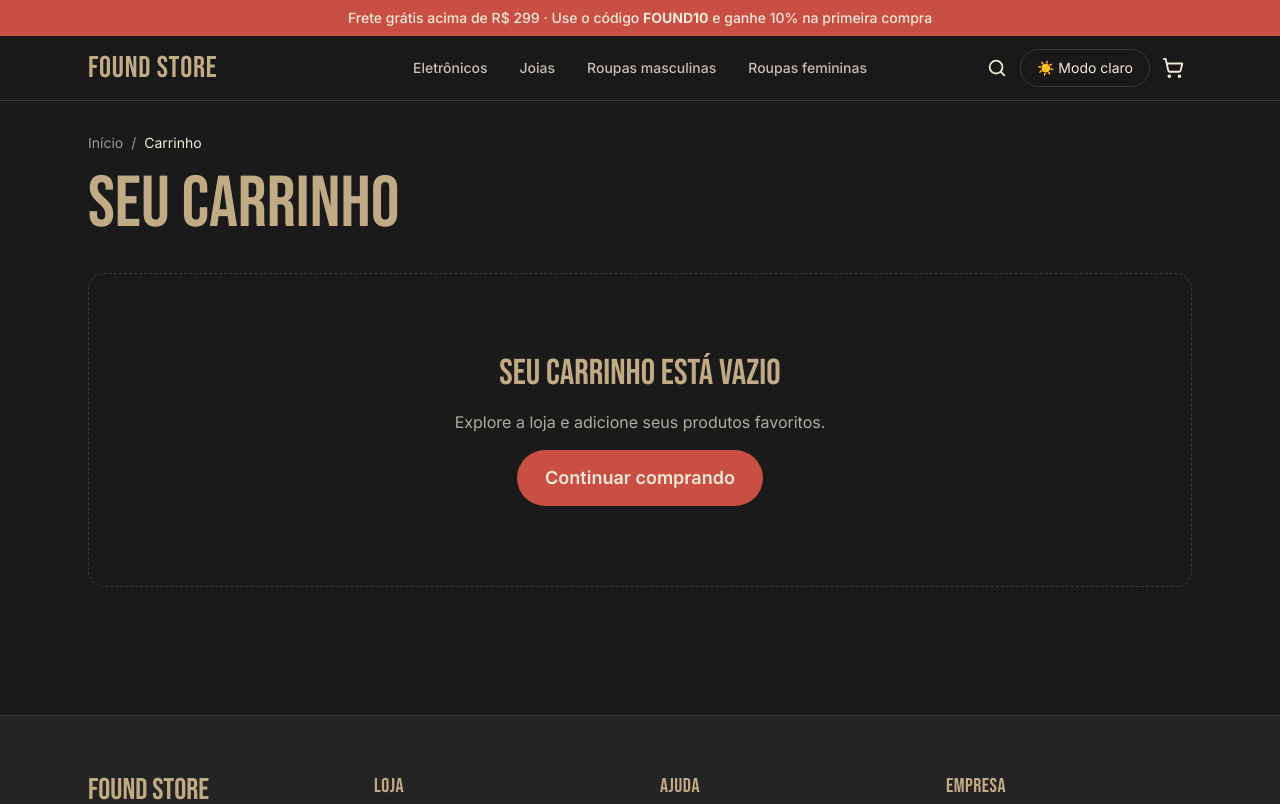
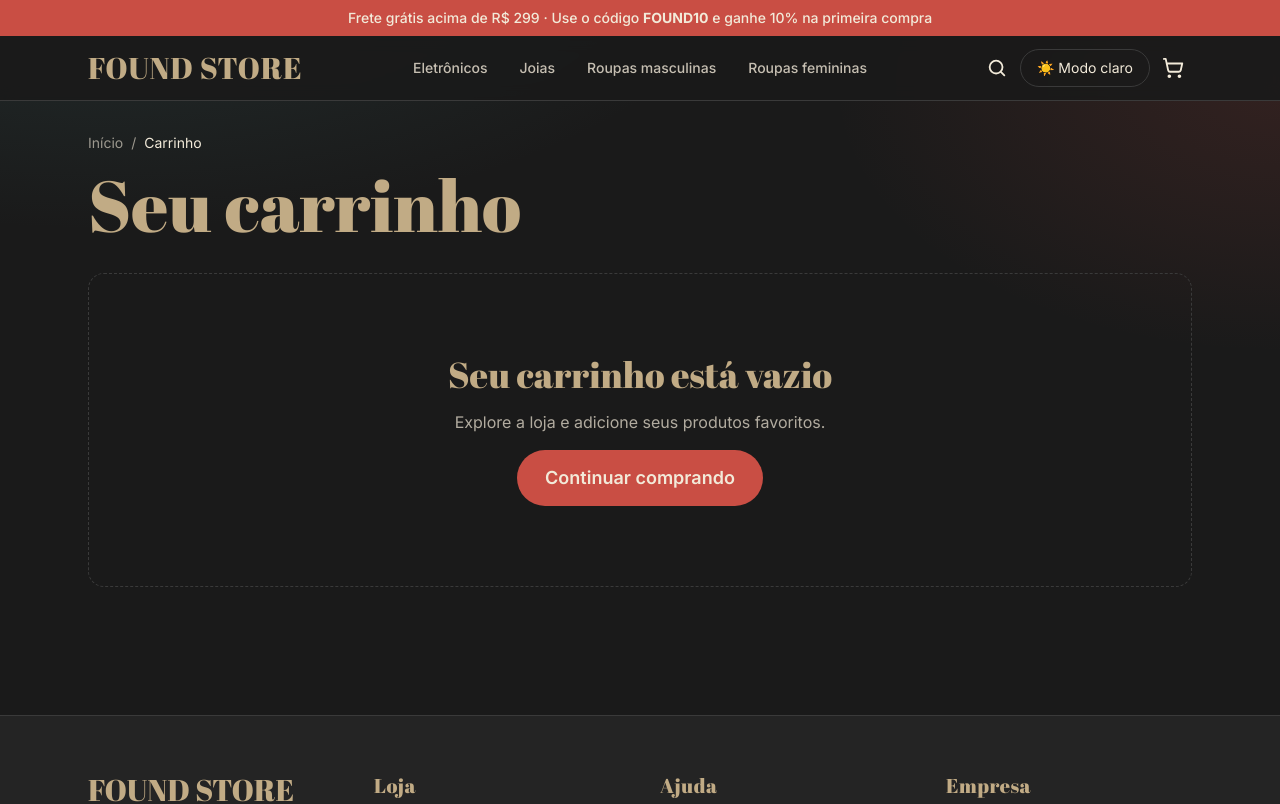
Before and after one commit to erikalaiane/found-store, a Next.js app: page /carrinho in a window 1280 px wide. Shown: the top 804 px of the page. Built offline with nearby package versions, Linux system fonts and the light colour scheme.

Commit message:
style: adiciona fontes Abril Fatface e JetBrains Mono, vidro e rolagem fina

```diff
--- a/app/globals.css
+++ b/app/globals.css
@@ -1,7 +1,7 @@
 @import "tailwindcss";
 
-/* Tema escuro (padrão) */
 :root {
+  color-scheme: dark;
   --background: #1a1a1a;
   --foreground: #f2ead9;
   --surface: #242424;
@@ -12,15 +12,21 @@
   --accent: #c94e44;
   --sand: #c1ab85;
   --cream: #f2ead9;
+
+  --glow-a: 28%;
+  --glow-b: 14%;
 }
 
-/* Tema claro */
 [data-theme="light"] {
+  color-scheme: light;
   --background: #f2ead9;
   --foreground: #1a1a1a;
   --surface: #faf5ea;
   --border: #d9cdb4;
   --heading: #3e6868;
+
+  --glow-a: 16%;
+  --glow-b: 10%;
 }
 
 @theme inline {
@@ -36,7 +42,68 @@
   --color-cream: var(--cream);
 
   --font-sans: var(--font-inter);
-  --font-display: var(--font-bebas);
+  --font-display: var(--font-abril);
+  --font-condensed: var(--font-bebas);
+  --font-mono: var(--font-jetbrains);
+}
+
+@theme {
+  --animate-marquee: marquee 40s linear infinite;
+
+  @keyframes marquee {
+    from {
+      transform: translateX(0);
+    }
+    to {
+      transform: translateX(-50%);
+    }
+  }
+}
+
+body {
+  background-color: var(--background);
+  background-image:
+    radial-gradient(
+      60rem 28rem at 8% -8%,
+      color-mix(in oklab, var(--primary) var(--glow-a), transparent),
+      transparent 70%
+    ),
+    radial-gradient(
+      40rem 24rem at 100% 8%,
+      color-mix(in oklab, var(--accent) var(--glow-b), transparent),
+      transparent 70%
+    );
+  background-repeat: no-repeat;
+  color: var(--foreground);
+}
+
+::selection {
+  background: var(--accent);
+  color: var(--cream);
+}
+
+/* Barra de rolagem fina, na cor areia */
+html,
+.scroll-thin {
+  scrollbar-width: thin;
+  scrollbar-color: var(--sand) transparent;
+}
+
+html::-webkit-scrollbar,
+.scroll-thin::-webkit-scrollbar {
+  width: 6px;
+  height: 6px;
+}
+
+html::-webkit-scrollbar-track,
+.scroll-thin::-webkit-scrollbar-track {
+  background: transparent;
+}
+
+html::-webkit-scrollbar-thumb,
+.scroll-thin::-webkit-scrollbar-thumb {
+  background: color-mix(in oklab, var(--sand) 60%, transparent);
+  border-radius: 9999px;
 }
 
 input:-webkit-autofill,
@@ -46,8 +113,3 @@ input:-webkit-autofill:focus {
   box-shadow: 0 0 0 1000px var(--surface) inset;
   caret-color: var(--foreground);
 }
-
-body {
-  background: var(--background);
-  color: var(--foreground);
-}
--- a/app/layout.tsx
+++ b/app/layout.tsx
@@ -1,5 +1,10 @@
 import type { Metadata } from "next";
-import { Bebas_Neue, Inter } from "next/font/google";
+import {
+  Abril_Fatface,
+  Bebas_Neue,
+  Inter,
+  JetBrains_Mono,
+} from "next/font/google";
 import "./globals.css";
 import { CartProvider } from "@/components/cart/CartProvider";
 import AnnouncementBar from "@/components/layout/AnnouncementBar";
@@ -13,10 +18,19 @@ const bebas = Bebas_Neue({
   subsets: ["latin"],
   weight: "400",
 });
+const abril = Abril_Fatface({
+  variable: "--font-abril",
+  subsets: ["latin"],
+  weight: "400",
+});
+const mono = JetBrains_Mono({
+  variable: "--font-jetbrains",
+  subsets: ["latin"],
+});
 
 export const metadata: Metadata = {
   title: "Found Store",
-  description: "Moda, tecnologia e acessórios com identidade própria.",
+  description: "Moda, tecnologia, casa e beleza com identidade própria.",
 };
 
 const themeScript = `try{if(localStorage.getItem("theme")==="light"){document.documentElement.dataset.theme="light"}}catch(e){}`;
@@ -28,7 +42,7 @@ export default function RootLayout({
     <html
       lang="pt-BR"
       suppressHydrationWarning
-      className={`${inter.variable} ${bebas.variable}`}
+      className={`${inter.variable} ${bebas.variable} ${abril.variable} ${mono.variable}`}
     >
       <head>
         <script dangerouslySetInnerHTML={{ __html: themeScript }} />
```
